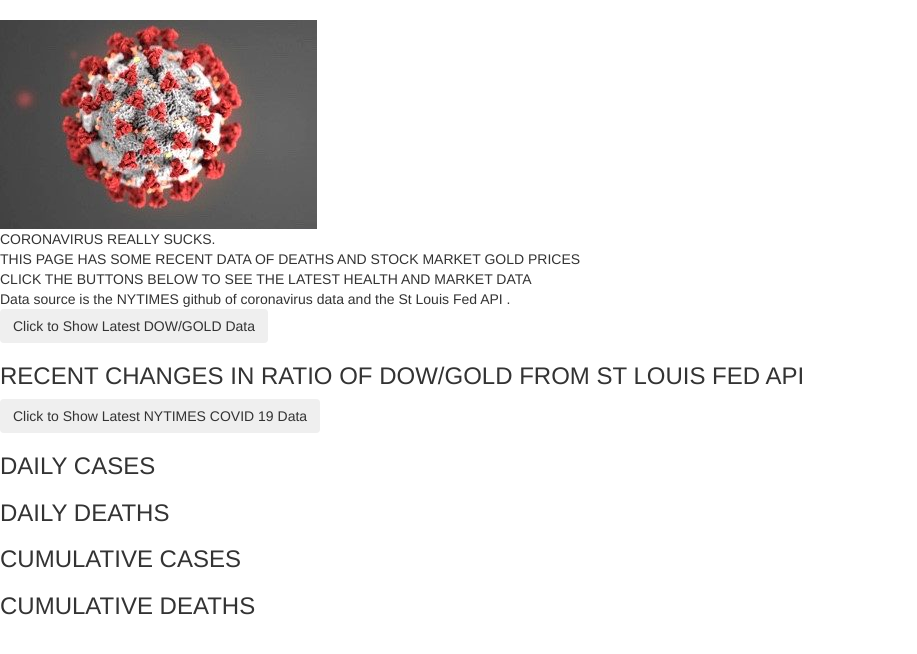
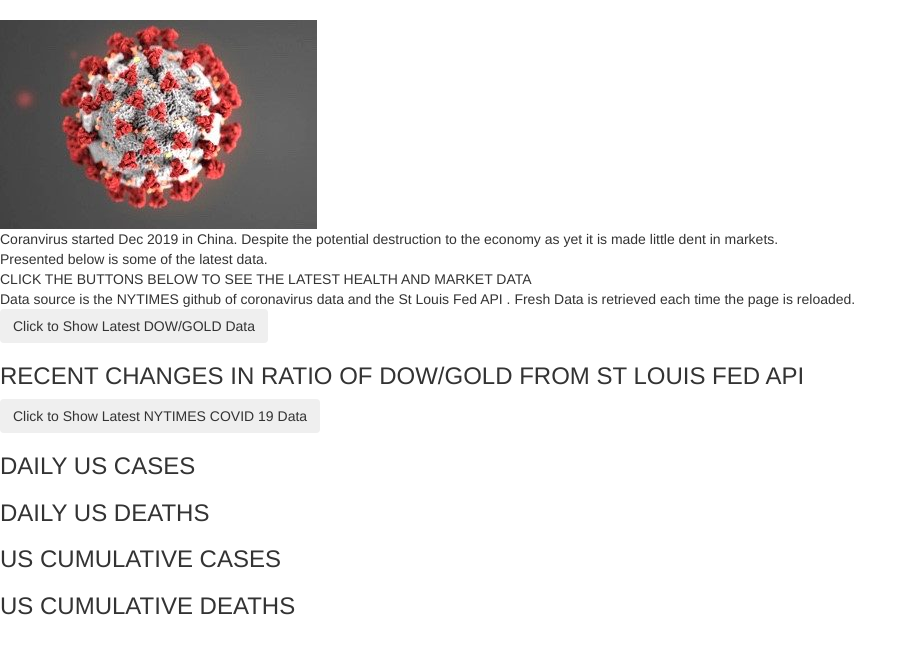
Before and after one commit to pandemicgoldprices/pandemicgoldprices, a Flask app: template templates/coronavirus.html in a window 1280 px wide. Shown: the part 52-706 px from the top of the page, without its empty margins (0-917 px from the left). Run offline with Flask 2, Linux system fonts and the light colour scheme; the template is opened without the code that fills it, so the values that code supplies are empty; some libraries are stand-ins or nearby versions.

Commit message:
edited coronavirus

```diff
--- a/templates/coronavirus.html
+++ b/templates/coronavirus.html
@@ -62,13 +62,13 @@
   <img src="{{url_for('static', filename='/imgs/covid.jpg')}}" alt="CORONAVIRUS">
  </div>
  <div>
-   CORONAVIRUS REALLY SUCKS.
+   Coranvirus started Dec 2019 in China. Despite the potential destruction to the economy as yet it is made little dent in markets.
    <br>
-   THIS PAGE HAS SOME RECENT DATA OF DEATHS AND STOCK MARKET GOLD PRICES
+   Presented below is some of the latest data.
    <br>
    CLICK THE BUTTONS BELOW TO SEE THE LATEST HEALTH AND MARKET DATA
    <BR>
-    Data source is the NYTIMES github of coronavirus data and the St Louis Fed API .
+    Data source is the NYTIMES github of coronavirus data and the St Louis Fed API . Fresh Data is retrieved each time the page is reloaded.
     <br>
  </div>
  <div>
@@ -80,13 +80,13 @@
 <div>
   <button id = "myButton2" type="button" class="btn btn-secondary" onClick="renderCountry()">Click to Show Latest NYTIMES COVID 19 Data</button>
  </div>
-<H3> DAILY CASES </H3>
+<H3> DAILY US CASES </H3>
 <div id ="dailycases"></div>
-<H3> DAILY DEATHS </H3>
+<H3> DAILY US DEATHS </H3>
 <div id ="dailydeaths"></div>
-<H3> CUMULATIVE CASES</H3>
+<H3> US CUMULATIVE CASES</H3>
 <div id="cases"></div>
-<H3> CUMULATIVE DEATHS</H3>
+<H3> US CUMULATIVE DEATHS</H3>
 <div id="deaths"></div>
 
 
```
